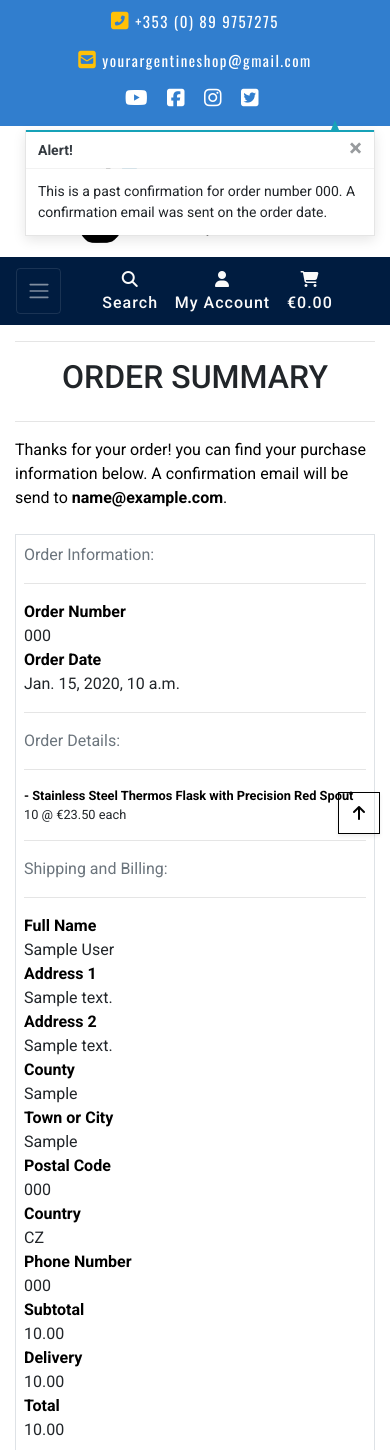
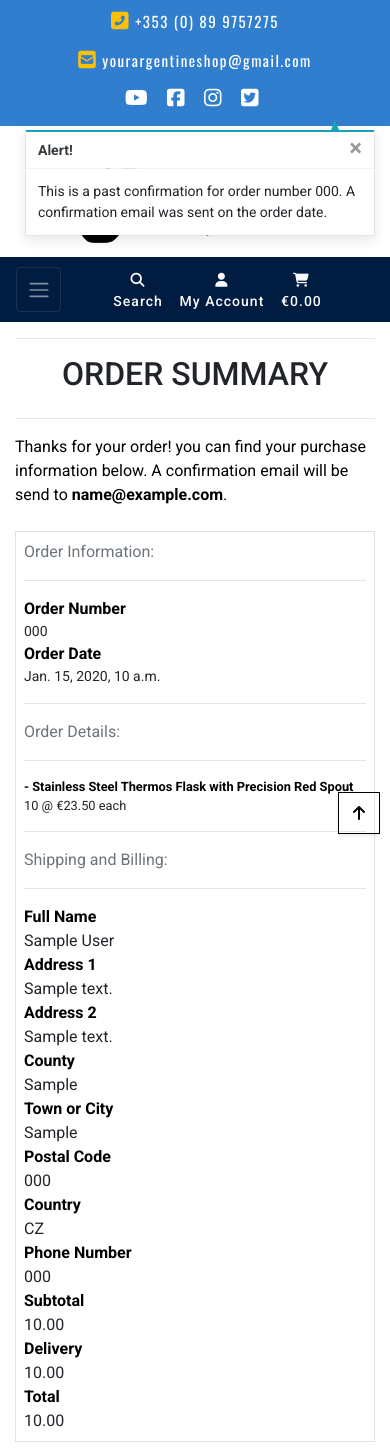
Before and after one commit to cotebarrientos/4th-milestone-project-your-argentine-shop, a Django app: page /profile/order_history/000 in a window 390 px wide. Shown: the top 1450 px of the page. Run offline with Django 3.2, Linux system fonts and the light colour scheme; data comes from the database, SQL or seed files in the repository; tables that the repository leaves empty hold one stand-in row (values such as "Sample post"); some libraries are stand-ins or nearby versions.

Commit message:
Responsiveness improvement
I updated the .css files in order to improve the responsiveness on
different screen sizes, since the navbar didn't look right on small
screens, and it was breaking when adding items to the shopping cart.
This issue has been fixed in this commit.

```diff
--- a/checkout/static/checkout/css/checkout.css
+++ b/checkout/static/checkout/css/checkout.css
@@ -64,3 +64,7 @@ select option[value=""] {
     margin: 0;
     height: 100%;
 }
+
+.order-paragraph {
+    font-size: 0.875rem;
+}
--- a/checkout/templates/checkout/checkout.html
+++ b/checkout/templates/checkout/checkout.html
@@ -107,13 +107,13 @@
                     </fieldset>
 
                     <div class="submit-button text-right mt-5 mb-2">
-						<a href="{% url 'view_cart' %}" class="btn btn-outline-black rounded-0">
+						<a href="{% url 'view_cart' %}" class="btn btn-outline-black rounded-0 mt-2 mb-2">
 							<span class="icon">
 								<i class="fas fa-chevron-left"></i>
 							</span>
 							<span class="font-weight-bold text-uppercase">Return to Cart</span>
 						</a>
-						<button id="submit-button" class="btn btn-black rounded-0">
+						<button id="submit-button" class="btn btn-black rounded-0 mt-2 mb-2">
 							<span class="font-weight-bold text-uppercase">Complete Order</span>
 							<span class="icon">
 								<i class="fas fa-chevron-right"></i>
--- a/checkout/templates/checkout/checkout_success.html
+++ b/checkout/templates/checkout/checkout_success.html
@@ -34,7 +34,7 @@
                             <p class="mb-0 text-black font-weight-bold">Order Number</p>
                         </div>
                         <div class="col-12 col-md-8 text-md-right">
-                            <p class="mb-0">{{ order.order_number }}</p>
+                            <p class="mb-0 order-paragraph">{{ order.order_number }}</p>
                         </div>
                     </div>
 
@@ -43,7 +43,7 @@
                             <p class="mb-0 text-black font-weight-bold">Order Date</p>
                         </div>
                         <div class="col-12 col-md-8 text-md-right">
-                            <p class="mb-0">{{ order.date }}</p>
+                            <p class="mb-0 order-paragraph">{{ order.date }}</p>
                         </div>
                     </div>
                     <hr>
--- a/static/css/base.css
+++ b/static/css/base.css
@@ -37,6 +37,14 @@ main {
 
 #topnav p {
     font-family: 'Oswald', sans-serif;
+}
+
+.nav-paragraph {
+    font-size: 0.875rem;
+}
+
+.footer-paragraph-contact {
+    font-size: 1rem;
 }
 
 /* from Bulma */
@@ -448,11 +456,19 @@ a.category-badge > span.badge:hover {
     }
 
     .nav-link {
-        padding: 0.15rem;
+        padding-top: 0.15rem;
+        padding-bottom: 0.15rem;
+        padding-left: 1.25rem;
+        padding-right: 1.25rem;
     }
 
     .nav-link i.fa-lg {
         font-size: 1rem;
+    }
+
+    #accordion-info h4 {
+        font-size: 1.125rem;
+        padding: 0.313rem;
     }
 
     .navbar-toggler {
@@ -534,6 +550,10 @@ a.category-badge > span.badge:hover {
     .carousel-caption h6 {
         font-size: 1.125rem;
     }
+
+    .footer-paragraph-contact {
+        font-size: 0.875rem;
+    }
 }
 
 @media (max-width: 991.98px) {
@@ -575,6 +595,14 @@ a.category-badge > span.badge:hover {
 }
 
 @media (max-width: 600px) {
+    .nav-link {
+        padding: 0.15rem;
+    }
+
+    .nav-link i.fa-lg {
+        font-size: 0.875rem;
+    }
+
     #product-detail a img{
         width: 300px;
         height: 300px;
@@ -586,17 +614,17 @@ a.category-badge > span.badge:hover {
     }
 
     .carousel-caption h2 {
-        font-size: 14px;
+        font-size: 0.875rem;
     }
 
     .carousel-caption h6 {
-        font-size: 8px;
+        font-size: 0.5rem;
     }
 
     .carousel-caption a {
-        margin-top: 2px;
-        font-size: 8px;
-        padding: 4px 5px;
+        margin-top: 0.125rem;
+        font-size: 0.5rem;
+        padding: 0.25rem 0.313rem;
     }
 }
 
--- a/templates/base.html
+++ b/templates/base.html
@@ -196,9 +196,9 @@
           </div>
           <div class="col-12 col-lg-4 py-1 py-lg-0">
             <h4>Contact Us</h4>
-            <p><i class="fas fa-map-marker-alt"></i><strong>Address:</strong> Dublin, Ireland</p>
-            <p><i class="fas fa-phone-alt"></i><strong>Phone:</strong> +353 (0) 89 9757275</p>
-            <p><i class="fas fa-envelope"></i><strong>Email:</strong> yourargentineshop@gmail.com</p>
+            <p class="footer-paragraph-contact"><i class="fas fa-map-marker-alt"></i><strong>Address:</strong> Dublin, Ireland</p>
+            <p class="footer-paragraph-contact"><i class="fas fa-phone-alt"></i><strong>Phone:</strong> +353 (0) 89 9757275</p>
+            <p class="footer-paragraph-contact"><i class="fas fa-envelope"></i><strong>Email:</strong> yourargentineshop@gmail.com</p>
           </div>
         </div>
         <!-- Copyright and Social Media -->
--- a/templates/includes/mobile-top-header.html
+++ b/templates/includes/mobile-top-header.html
@@ -2,7 +2,7 @@
     <a class="nav-link d-block d-lg-none" href="#" id="mobile-search" data-toggle="dropdown" aria-haspopup="true" aria-expanded="false">
         <div class="text-center">
             <div><i class="fas fa-search fa-lg"></i></div>
-            <p class="my-0">Search</p>
+            <p class="my-0 nav-paragraph">Search</p>
         </div>
     </a>
     <div class="dropdown-menu border-0 w-100 p-3 rounded-0 my-0" aria-labelledby="mobile-search">
@@ -24,20 +24,20 @@
     <a class="nav-link d-block d-lg-none" href="#" id="user-options2" data-toggle="dropdown" aria-haspopup="true" aria-expanded="false">
         <div class="text-center">
             <div><i class="fas fa-user fa-lg"></i></div>
-            <p class="my-0">My Account</p>
+            <p class="my-0 nav-paragraph ">My Account</p>
         </div>
     </a>
     <div class="dropdown-menu border-0" aria-labelledby="user-options2">
         {% if request.user.is_authenticated %}
             {% if request.user.is_superuser %}
-                <a href="{% url 'add_product' %}" class="dropdown-item">Product Management</a>
-                <a href="{% url 'add_post' %}" class="dropdown-item">Blog Management</a>
+                <a href="{% url 'add_product' %}" class="dropdown-item nav-paragraph">Product Management</a>
+                <a href="{% url 'add_post' %}" class="dropdown-item nav-paragraph">Blog Management</a>
             {% endif %}
-            <a href="{% url 'profile' %}" class="dropdown-item">My Profile</a>
-            <a href="{% url 'account_logout' %}" class="dropdown-item">Logout</a>
+            <a href="{% url 'profile' %}" class="dropdown-item nav-paragraph">My Profile</a>
+            <a href="{% url 'account_logout' %}" class="dropdown-item nav-paragraph">Logout</a>
         {% else %}
-            <a href="{% url 'account_signup' %}" class="dropdown-item">Register</a>
-            <a href="{% url 'account_login' %}" class="dropdown-item">Login</a>
+            <a href="{% url 'account_signup' %}" class="dropdown-item nav-paragraph">Register</a>
+            <a href="{% url 'account_login' %}" class="dropdown-item nav-paragraph">Login</a>
         {% endif %}
     </div>
 </li>
@@ -45,7 +45,7 @@
     <a class="{% if total %}{% else %}{% endif %} nav-link d-block d-lg-none" href="{% url 'view_cart' %}">
         <div class="text-center">
             <div><i class="fas fa-shopping-cart fa-lg"></i></div>
-            <p class="my-0">
+            <p class="my-0 nav-paragraph">
                 {% if total %}
                     €{{ total|floatformat:2 }}
                 {% else %}
```
